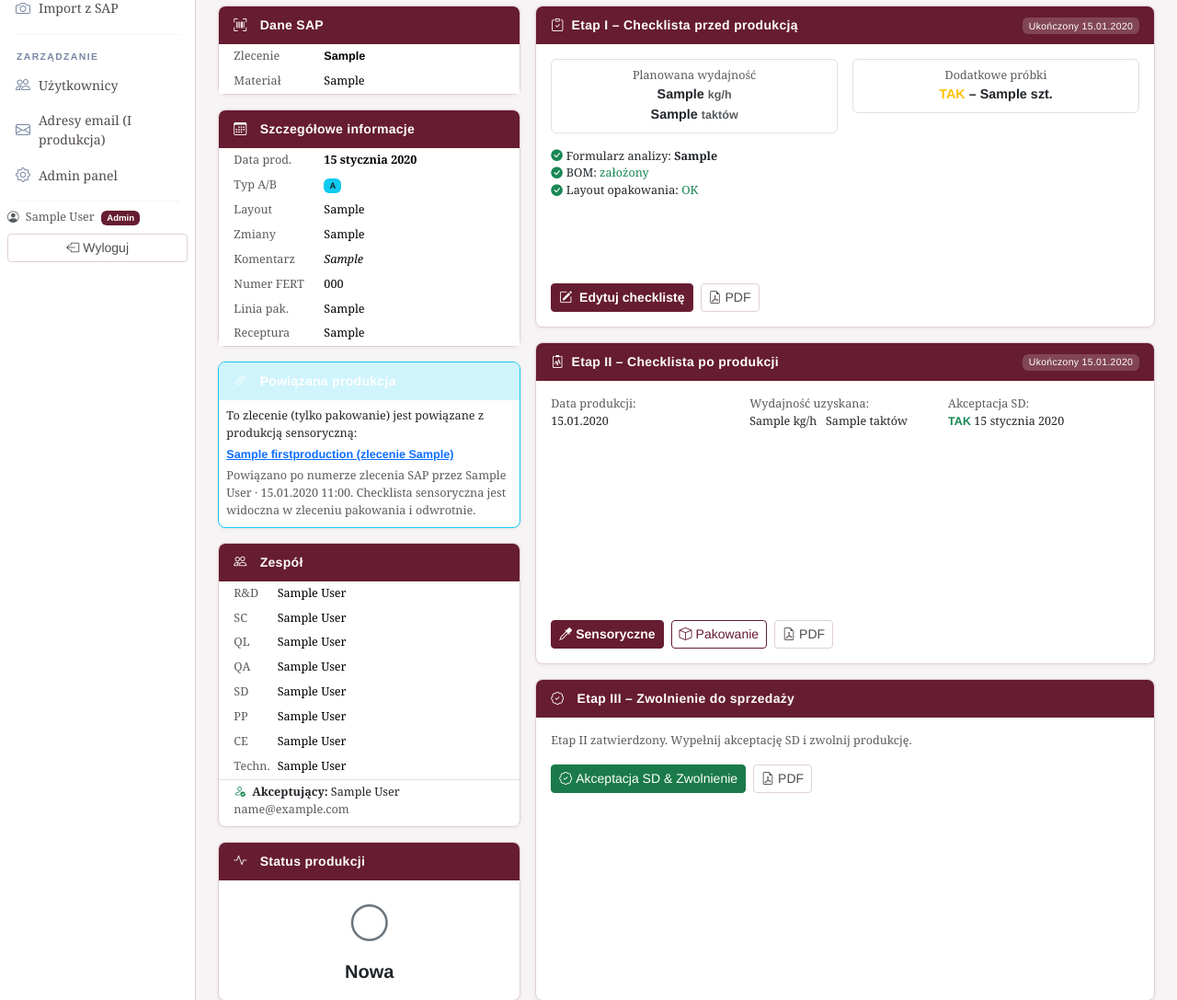
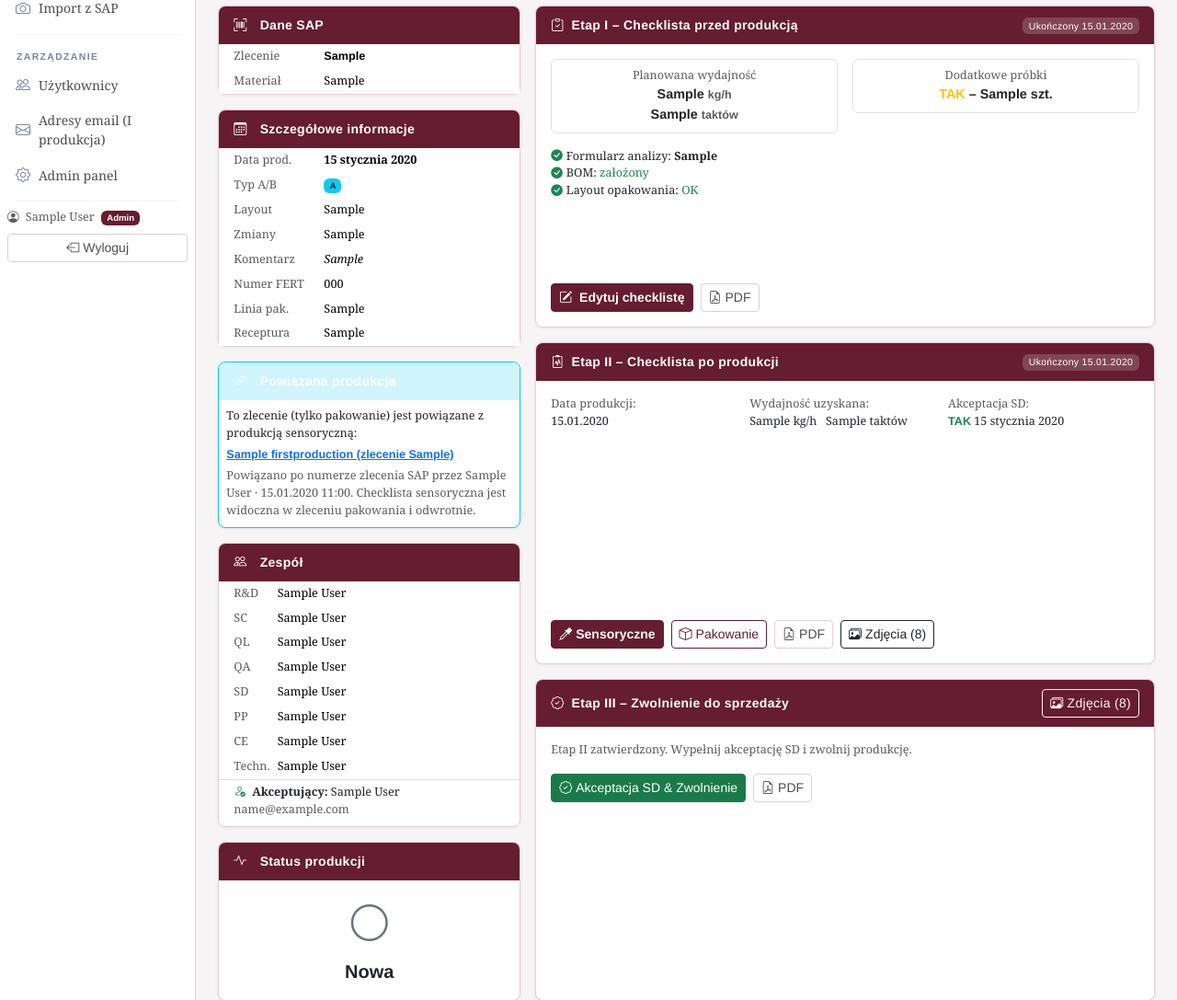
Before and after one commit to SP1BrueggenPL/FirstTrack, a Django app: page /1/ in a window 1280 px wide. Shown: the part 194-1281 px from the top of the page at 92% size. Run offline with Django 5.2, Linux system fonts and the light colour scheme; a user stored in the database is signed in; tables that the repository leaves empty hold one stand-in row (values such as "Sample post"); grey boxes marked "Sample" are stand-in pictures.

Commit message:
Dodaj widoczny przycisk do galerii zdjęć w kartach Etapu II/III
Galeria pokazywała się tylko jako osobna karta na samym dole strony,
i to wyłącznie gdy były już jakieś zdjęcia - łatwo było ją przeoczyć.
Dodano przycisk "Zdjęcia (N)" w kartach Etapu II i Etapu III, który
przewija do galerii (widoczny tylko, gdy są zdjęcia do pokazania).

```diff
--- a/templates/productions/production_detail.html
+++ b/templates/productions/production_detail.html
@@ -277,13 +277,25 @@
             <i class="bi bi-file-earmark-pdf me-1"></i>PDF
           </a>
           {% endif %}
+          {% if gallery_photos %}
+          <a href="#galeria-zdjec" class="btn btn-outline-dark btn-sm">
+            <i class="bi bi-images me-1"></i>Zdjęcia ({{ gallery_photos|length }})
+          </a>
+          {% endif %}
         </div>
       </div>
     </div>
 
     <!-- Etap III -->
     <div class="card" style="flex:1">
-      <div class="card-header"><i class="bi bi-patch-check me-2"></i>Etap III – Zwolnienie do sprzedaży</div>
+      <div class="card-header d-flex justify-content-between align-items-center">
+        <span><i class="bi bi-patch-check me-2"></i>Etap III – Zwolnienie do sprzedaży</span>
+        {% if gallery_photos %}
+        <a href="#galeria-zdjec" class="btn btn-outline-light btn-sm">
+          <i class="bi bi-images me-1"></i>Zdjęcia ({{ gallery_photos|length }})
+        </a>
+        {% endif %}
+      </div>
       <div class="card-body d-flex flex-column justify-content-between">
         <div>
           {% if production.status == 'zwolniona' %}
@@ -327,7 +339,7 @@
   </div>
 
   {% if gallery_photos %}
-  <div class="card mt-3">
+  <div class="card mt-3" id="galeria-zdjec">
     <div class="card-header"><i class="bi bi-images me-2"></i>Zdjęcia z pakowania/akceptacji</div>
     <div class="card-body d-flex gap-2 flex-wrap">
       {% for photo in gallery_photos %}
```
